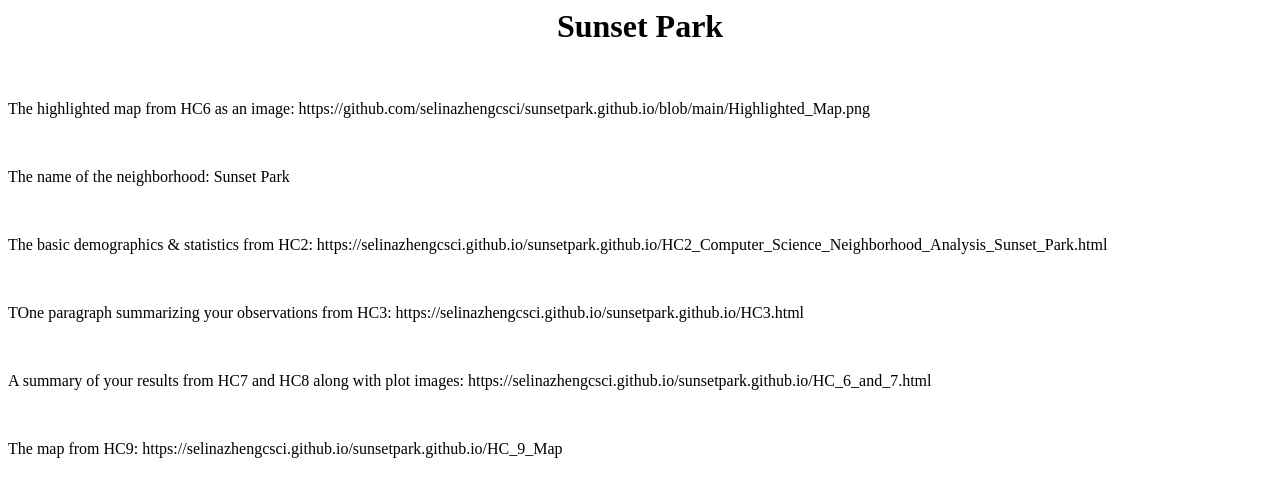
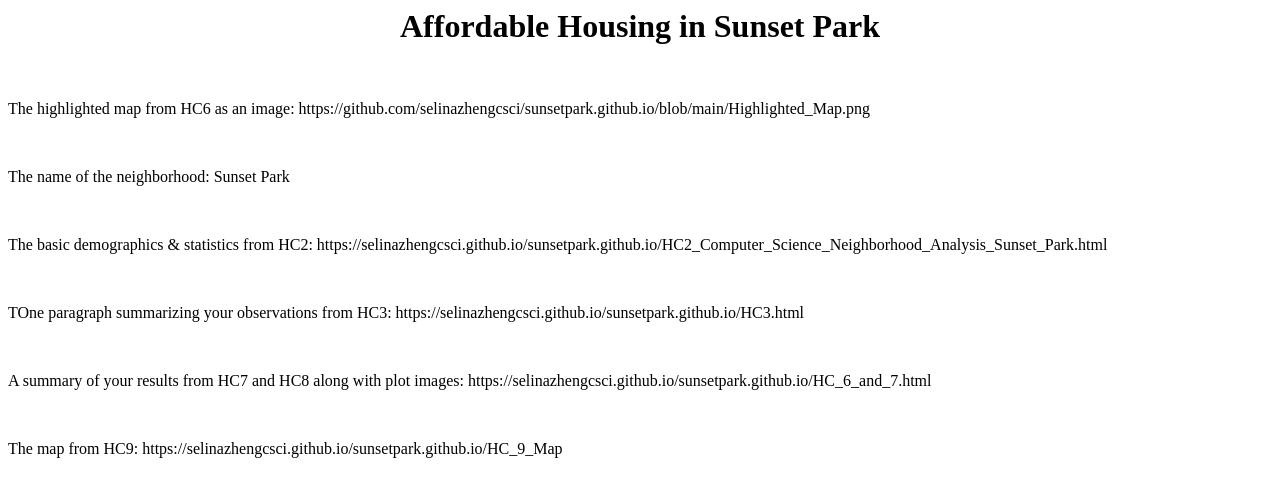
Before and after one commit to selinazhengcsci/selinazheng.github.io, a plain HTML site: page index.html in a window 1280 px wide. Drawn offline with Linux system fonts and the light colour scheme.

Commit message:
Update index.html

```diff
--- a/index.html
+++ b/index.html
@@ -1,5 +1,5 @@
 <body>
-<h1> <center> Sunset Park </center> </h1><br>
+<h1> <center> Affordable Housing in Sunset Park </center> </h1><br>
 <p>The highlighted map from HC6 as an image: https://github.com/selinazhengcsci/sunsetpark.github.io/blob/main/Highlighted_Map.png </p><br>
 <p>The name of the neighborhood: Sunset Park </p><br>
 <p>The basic demographics & statistics from HC2: https://selinazhengcsci.github.io/sunsetpark.github.io/HC2_Computer_Science_Neighborhood_Analysis_Sunset_Park.html</p><br>
```
